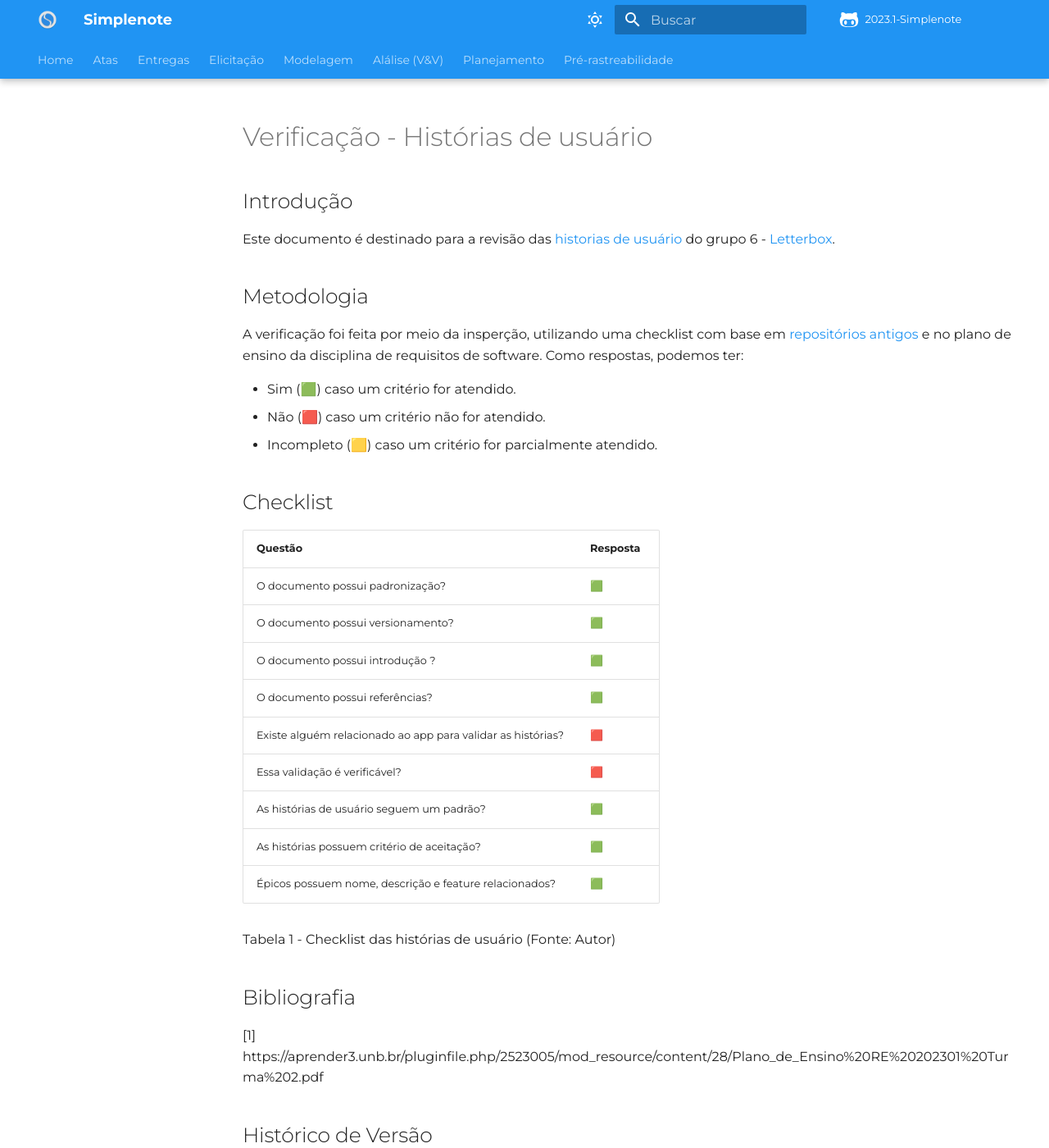
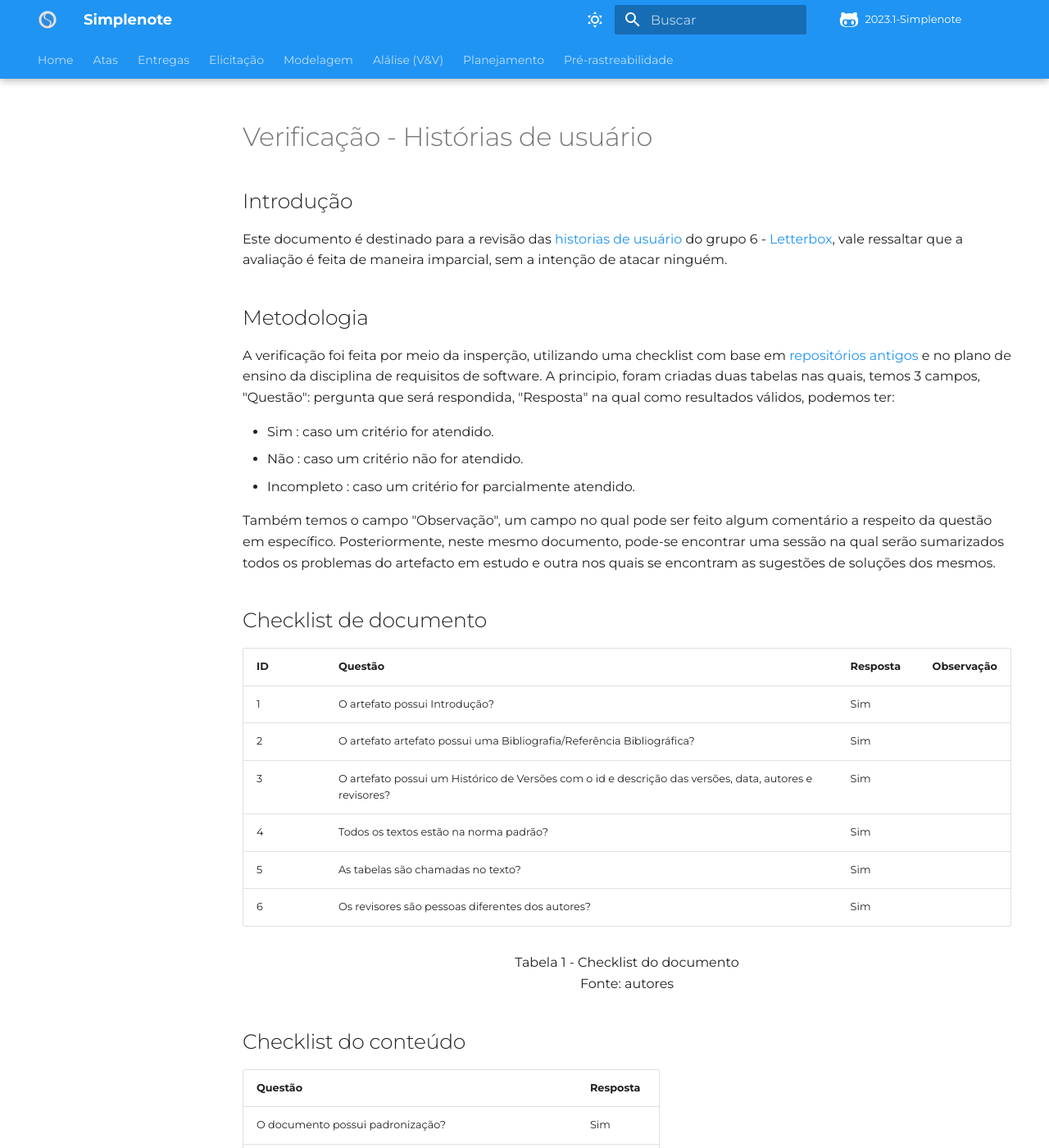
Before and after one commit to Requisitos-de-Software/2023.1-Simplenote, an MkDocs documentation site: the page built from docs/analise-grupo6/modelagem/Agil/Historias_de_usuario.md, in a window 1280 px wide and 1400 px high. Shown: the whole window at 82% size. Built offline with MkDocs 1.6.1 and Material for MkDocs 9.7.7, drawn with Linux system fonts in a browser that asks for light colours; some web fonts are replaced; comment, search, counter and statistics services are not loaded; some of the changed text lies outside the part shown.

Commit message:
Update Historias_de_usuario.md

```diff
--- a/docs/analise-grupo6/modelagem/Agil/Historias_de_usuario.md
+++ b/docs/analise-grupo6/modelagem/Agil/Historias_de_usuario.md
@@ -2,30 +2,45 @@
 # Verificação - Histórias de usuário
 
 ## Introdução
-Este documento é destinado para a revisão das [historias de usuário]( https://requisitos-de-software.github.io/2023.1-Letterboxd/Modelagem/Metodologias%20Ageis/historiaUsuario/) do grupo 6 - [Letterbox](https://github.com/Requisitos-de-Software/2023.1-Letterboxd).
+Este documento é destinado para a revisão das [historias de usuário]( https://requisitos-de-software.github.io/2023.1-Letterboxd/Modelagem/Metodologias%20Ageis/historiaUsuario/) do grupo 6 - [Letterbox](https://github.com/Requisitos-de-Software/2023.1-Letterboxd), vale ressaltar que a avaliação é feita de maneira imparcial, sem a intenção de atacar ninguém.
 
 ## Metodologia
 
-A verificação foi feita por meio da insperção, utilizando uma checklist com base em [repositórios antigos](https://github.com/Requisitos-de-Software) e no plano de ensino da disciplina de requisitos de software. Como respostas, podemos ter:
+A verificação foi feita por meio da insperção, utilizando uma checklist com base em [repositórios antigos](https://github.com/Requisitos-de-Software) e no plano de ensino da disciplina de requisitos de software. A principio, foram criadas duas tabelas nas quais, temos 3 campos, "Questão": pergunta que será respondida, "Resposta" na qual como resultados válidos, podemos ter:
 
-- Sim (🟩) caso um critério for atendido.
-- Não (🟥) caso um critério não for atendido.
-- Incompleto (🟨) caso um critério for parcialmente atendido.
+- Sim : caso um critério for atendido.
+- Não : caso um critério não for atendido.
+- Incompleto : caso um critério for parcialmente atendido.
 
-## Checklist
+Também temos o campo "Observação", um campo no qual pode ser feito algum comentário a respeito da questão em específico. Posteriormente, neste mesmo documento, pode-se encontrar uma sessão na qual serão sumarizados todos os problemas do artefacto em estudo e outra nos quais se encontram as sugestões de soluções dos mesmos.
+
+## Checklist de documento
+|ID|Questão|Resposta|Observação|
+|--|-------|--------|----------|
+|1|O artefato possui Introdução?                                                                                |  Sim      |          |
+|2|O artefato artefato possui uma Bibliografia/Referência Bibliográfica?                                        |  Sim      |          |
+|3|O artefato possui um Histórico de Versões com o id e descrição das versões, data, autores e revisores?       |  Sim      |          |
+|4|Todos os textos estão na norma padrão?                                                                       |  Sim      |          |
+|5|As tabelas são chamadas no texto?                                                                            |  Sim      |          |
+|6|Os revisores são pessoas diferentes dos autores?                                                             |  Sim      |          |
+
+<p align="center"> Tabela 1 - Checklist do documento <br> Fonte: autores </p>
+
+## Checklist do conteúdo
 |Questão|Resposta|
 |-------|--------|
-|O documento possui padronização?|🟩|
-|O documento possui versionamento?|🟩|
-|O documento possui introdução ?|🟩|
-|O documento possui referências? |🟩|
-|Existe alguém relacionado ao app para validar as histórias?|🟥|
-|Essa validação é verificável? |🟥|
-|As histórias de usuário seguem um padrão?|🟩|
-|As histórias possuem critério de aceitação?|🟩|
-|Épicos possuem nome, descrição e feature relacionados?|🟩|
+|O documento possui padronização?|Sim|
+|O documento possui versionamento?|Sim|
+|Existe alguém relacionado ao app para validar as histórias?|não|
+|Essa validação é verificável? |Não|
+|As histórias de usuário seguem um padrão?|Sim|
+|As histórias possuem critério de aceitação?|Sim|
+|Épicos possuem nome, descrição e feature relacionados?|Sim|
 
-Tabela 1 - Checklist das histórias de usuário  (Fonte: Autor)
+<p align="center"> Tabela 2 - Checklist dos pontos relativos ao conteúdo <br> Fonte: autores </p>
+
+## Observações e Problemas encontrados
+Não foi encontrado nenhum problema crítico.
 
 ## Bibliografia
 [1] https://aprender3.unb.br/pluginfile.php/2523005/mod_resource/content/28/Plano_de_Ensino%20RE%20202301%20Turma%202.pdf
@@ -35,4 +50,4 @@
 | Versão | Data          | Descrição                          | Autor(es)     |  Revisor(es)  |
 | ------ | ------------- | ---------------------------------- | ------------- | ------------- |
 | `1.0`  | 24/05/2023    | Criação do documento.              |  João, Kauã e Mylena  | ------------- |
-| `1.1`  | 04/06/2023    | Atualização do documento              |  João, Kauã e Mylena  | ------------- |
+| `1.1`  | 04/06/2023    | Atualização do documento           |  João, Kauã e Mylena  | ------------- |
```
